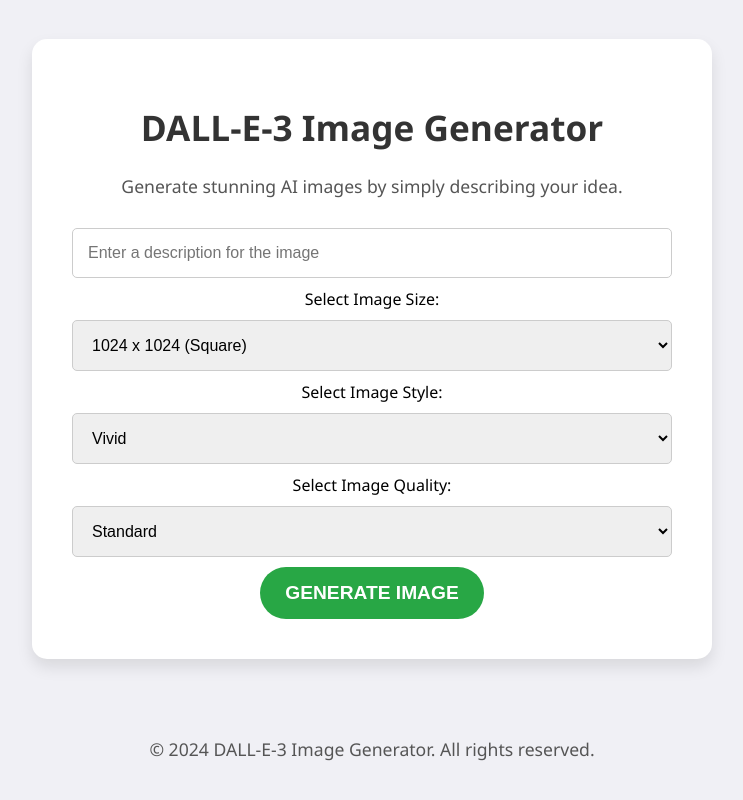
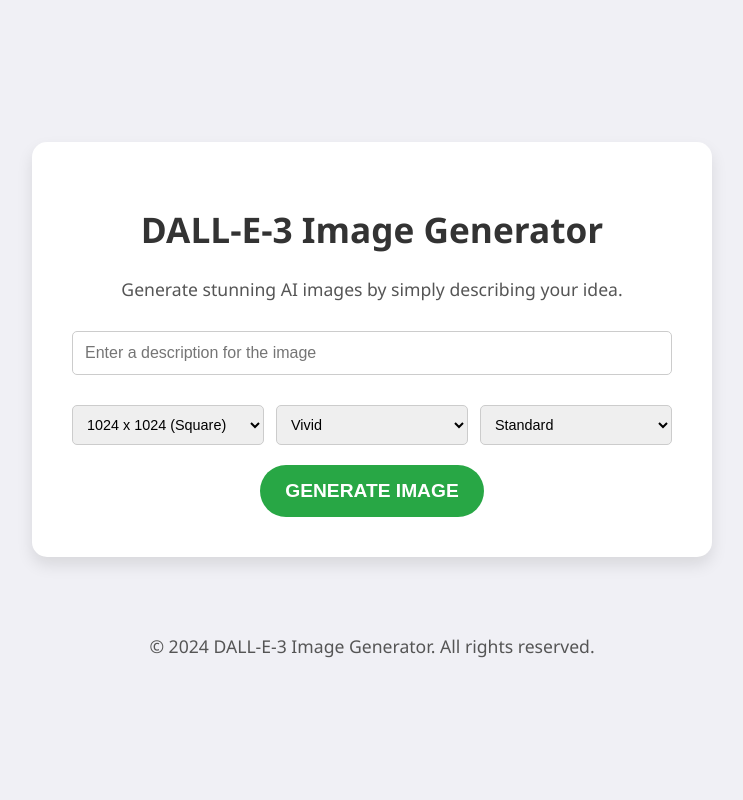
Before and after one commit to janiscirulis/JCU-WebApp-DALL-e, a Flask app: page / in a window 1280 px wide. Shown: the whole page, without its empty margins (268-1011 px from the left). Run offline with Flask 3, Linux system fonts and the light colour scheme.

Commit message:
Update index.html - WORKS/Design update

```diff
--- a/templates/index.html
+++ b/templates/index.html
@@ -37,7 +37,7 @@
         }
         input[type="text"], select {
             width: 100%;
-            padding: 15px;
+            padding: 12px;
             margin: 10px 0;
             font-size: 1rem;
             border: 1px solid #ccc;
@@ -48,6 +48,17 @@
         input[type="text"]:focus, select:focus {
             border-color: #007bff;
             outline: none;
+        }
+        .options {
+            display: flex;
+            justify-content: space-between;
+            gap: 10px;
+            margin: 10px 0;
+        }
+        .options select {
+            width: 32%;
+            padding: 10px;
+            font-size: 0.9rem;
         }
         button {
             padding: 15px 25px;
@@ -87,6 +98,9 @@
         }
         /* Responsive Design */
         @media (max-width: 768px) {
+            .options {
+                flex-direction: column;
+            }
             h1 {
                 font-size: 1.8rem;
             }
@@ -110,8 +124,9 @@
         <!-- Input for image prompt -->
         <input type="text" name="prompt" placeholder="Enter a description for the image" required>
 
+        <!-- Compact options for image size, style, and quality -->
+        <div class="options">
             <!-- Select for image size -->
-        <label for="size">Select Image Size:</label>
             <select name="size" id="size" required>
                 <option value="1024x1024">1024 x 1024 (Square)</option>
                 <option value="1024x1792">1024 x 1792 (Portrait)</option>
@@ -119,18 +134,17 @@
             </select>
 
             <!-- Select for image style -->
-        <label for="style">Select Image Style:</label>
             <select name="style" id="style" required>
                 <option value="vivid">Vivid</option>
                 <option value="natural">Natural</option>
             </select>
 
             <!-- Select for image quality -->
-        <label for="quality">Select Image Quality:</label>
             <select name="quality" id="quality" required>
                 <option value="standard">Standard</option>
                 <option value="hd">HD</option>
             </select>
+        </div>
 
         <!-- Submit button -->
         <button type="submit">Generate Image</button>
```
Lines whose indentation alone changed are shown as unchanged.
